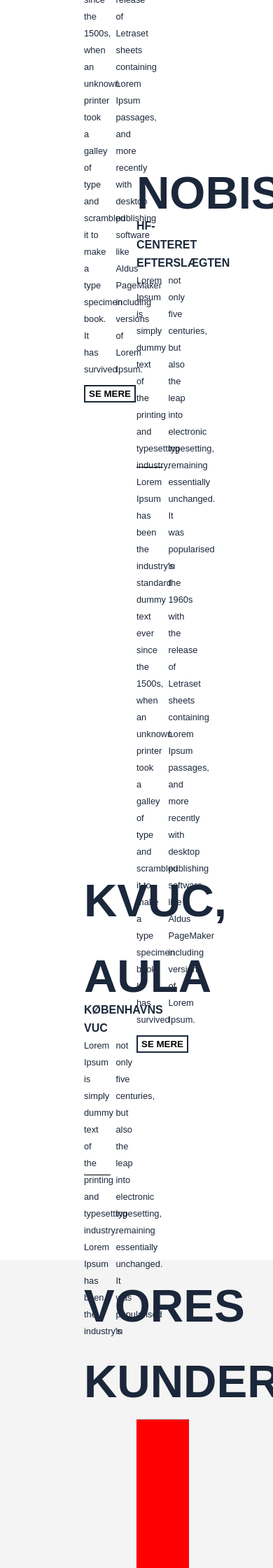
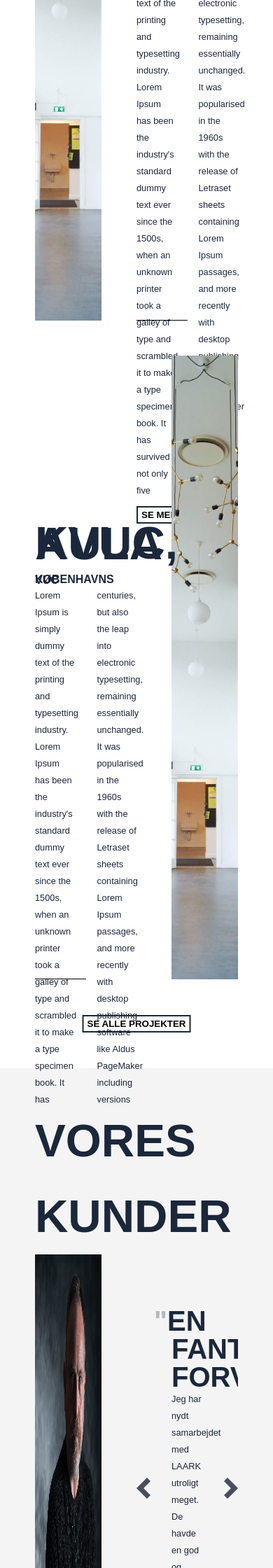
Before and after one commit to theaanderschou/LAARK, a PHP site: page / in a window 390 px wide. Shown: the part 3480-5720 px from the top of the page at 70% size. Run offline with PHP 8.4, Linux system fonts and the light colour scheme; some web fonts are replaced.

Commit message:
fix af forside

```diff
--- a/css/main.css
+++ b/css/main.css
@@ -594,7 +598,7 @@
 
 #projects {
     background: #FFF;
-    padding: 120px 120px 1px;
+    padding: var(--margin) var(--margin) 1px;
 }
 
 #projects button {
@@ -602,7 +606,7 @@
 }
 
 #projects section {
-    margin-bottom: 120px;
+    margin-bottom: var(--margin);
     position: relative;
     height: 80vh;
 }
@@ -616,7 +620,7 @@
 }
 
 .project-left .project-image {
-    width: calc(50% - 120px);
+    width: calc(50% - var(--margin));
     overflow: hidden;
     height: 80vh;
     position: relative;
@@ -649,7 +653,7 @@
 }
 
 .project-right .project-image {
-    width: calc(50% - 120px);
+    width: calc(50% - var(--margin));
     overflow: hidden;
     height: 80vh;
     position: absolute;
@@ -681,38 +685,60 @@
     bottom: 0;
 }
 
+#projects .center-button {
+    margin-top: 0;
+    margin-bottom: var(--margin);
+    position: relative;
+    left: 50%;
+    transform: translateX(-50%);
+}
+
 /* END OF PROJECTS */
 
 /* START OF TESTIMONIALS */
 #testimonials {
-    min-height: 100vh;
     background: var(--marble);
     position: relative;
-    margin: 120px;
+    margin: var(--margin);
+}
+
+.testimonial-content {
+    position: relative;
 }
 
 .testimonial-image {
-    width: calc(50% - 120px);
+    width: calc(50% - var(--margin));
     height: 60vh;
-    background: red;
     position: absolute;
+    overflow: hidden;
+}
+
+/* The image itself */
+#testimonial-image {
+    min-height: 100%;
+    min-width: 100%;
+    max-height: 110%;
+    max-width: 110%;
+    position: absolute;
+    top: 50%;
+    left: 50%;
+    transform: translate(-50%, -50%);
+    transition: .2s;
 }
 
 .testimonial-quote {
     width: 50%;
     height: 60vh;
-    background: darkblue;
     overflow: hidden;
-    position: absolute;
+    position: relative;
     left: 50%;
 }
 
 #testimonial-belt {
     width: 300%;
     height: 100%;
-    background: green;
     transform: translateX(0%);
-    transition: .5s ease-in-out;
+    transition: 0.6s cubic-bezier(0.83, 0, 0.17, 1);
 }
 
 .testimonial-arrow {
@@ -721,6 +747,13 @@
     transform: translateY(-50%);
     position: absolute;
     z-index: 10;
+    cursor: pointer;
+    transition: .2s;
+    opacity: .8;
+}
+
+.testimonial-arrow:hover {
+    opacity: 1;
 }
 
 #testimonial-arrow-right {
@@ -732,23 +765,34 @@
     position: relative;
     height: 100%;
     float: left;
+    padding: calc(var(--margin) * 1.5) var(--margin) 0;
 }
 
-.testimonial-1 {
-    background: red;
+.testimonial-part h3 span {
+    color: #B4B8BE;
 }
 
-.testimonial-2 {
-    background: yellow;
+.testimonial-part h3 span:nth-child(odd) {
+    margin-left: -25px;
 }
 
-.testimonial-3 {
-    background: green;
+.testimonial-part h3 {
+    font-size: 3.125em;
+    line-height: 1;
+}
+
+.testimonial-part h4 {
+    font-size: 15px;
+    line-height: 1.25;
+    text-transform: none;
+    letter-spacing: 0px;
+    font-weight: 900;
 }
 
 .carousel-dots {
     position: absolute;
     bottom: 0;
+    left: var(--margin);
 }
 
 .carousel-dot {
@@ -763,13 +807,6 @@
 
 .carousel-dot.active {
     background: var(--midnight);
-}
-
-.testimonial-content {
-    position: relative;
-    top: 50%;
-    left: 50%;
-    transform: translate(-50%, -50%);
 }
 
 /* END OF TESTIMONIALS */
@@ -900,3 +940,41 @@
 }
 
 /* END OF FOOTER */
+
+
+
+
+
+/* RESPONSIVE TABLET 1200x800px */
+
+@media only screen and (max-width: 1200px) {
+    :root {
+        --margin: 50px;
+    }
+
+    .project-text {
+        font-size: 2em;
+        line-height: 1px;
+    }
+
+    #projects section h2 {
+        margin-bottom: var(--margin);
+    }
+
+    #projects section h3 {
+        margin-bottom: 10px;
+    }
+
+    .project-left .project-text {
+        height: 70%;
+    }
+
+    .project-right .project-text {
+        height: 70%;
+    }
+
+    .testimonial-part h3 {
+        font-size: 2.5em;
+        line-height: 1;
+    }
+}
--- a/index.html
+++ b/index.html
@@ -252,6 +252,8 @@
 
         </section>
 
+        <button class="center-button">Se alle projekter</button>
+
     </section>
 
 
@@ -264,18 +266,32 @@
 
             <h2>Vores Kunder</h2>
 
-            <div class="testimonial-image"></div>
+            <div class="testimonial-image">
+                <img id="testimonial-image" src="img/persona/kurt.png">
+            </div>
 
             <div class="testimonial-quote">
-                <img id="testimonial-arrow-left" class="testimonial-arrow" src="img/icons/arrow-left.svg">
+                <img id="testimonial-arrow-left" class="testimonial-arrow" src="img/icons/arrow-left-blue.svg">
                 <div id="testimonial-belt" style="transform: translate(0%)">
-                    <div class="testimonial-part testimonial-1"></div>
-                    <div class="testimonial-part testimonial-2"></div>
-                    <div class="testimonial-part testimonial-3"></div>
+                    <div class="testimonial-part testimonial-1">
+                        <h3><span>"</span>En fantastisk forvanlding<span>"</span></h3>
+                        <p>Jeg har nydt samarbejdet med LAARK utroligt meget. De havde en god og professionel tilgang til projektet, og gav masser af god. vejledning og rådgivning. Gladsaxe Gymnasium har fået transformeret og renoveret opholdslokaler og studieområder, som i dag er moderne og har et godt arbejdsmiljø. Vores elever er også utroligt glade for forvandlingen, og benytter områderne væsentligt mere end før. Alt i alt, en fantastisk forvandling.</p><br>
+                        <h4>Kurt Højstrup Clausen<br>Rektor på Gladsaxe Gymnasium</h4>
+                    </div>
+                    <div class="testimonial-part testimonial-2">
+                        <h3><span>"</span>de skaber gode arbejdsmiljø<span>"</span></h3>
+                        <p>Vi har her på KVUC været rigtig tilfredse med det arbejde Laungaard Arkitekter har lavet for os. Vi har valgt dem til samtlige af vores ombygninger og transformationer, og vil også være glade for at bruge dem i fremtiden. De bruger nogle smukke materialer og de skaber gode arbejdsmiljøer.</p><br>
+                        <h4>Helena Schmidt Meyer<br>Rektor på KVUC</h4>
+                    </div>
+                    <div class="testimonial-part testimonial-3">
+                        <h3><span>"</span>en sand fornøjelse<span>"</span></h3>
+                        <p>På Byens Steinerskole har vi meget fokus på sanser, natur og læringsmiljø. Vi valgte Laungaard Arkitekter til at skabe et fællesrum og lokaler, som alle lever op til de værdier og læringsmetoder vi benytter. De bruger gode materialer, fokusere på læringsmiljø, og sætter utroligt godt ind i hvordan vi som skole ønsker at undervise. Det har været en sand fornøjelse fra vores side af.</p><br>
+                        <h4>Henning Friis Karlson<br>Bestyrelsesformand for Byens Steinerskole</h4>
+                    </div>
                 </div>
-                <img id="testimonial-arrow-right" class="testimonial-arrow" src="img/icons/arrow-right.svg">
+                <img id="testimonial-arrow-right" class="testimonial-arrow" src="img/icons/arrow-right-blue.svg">
                 <div class="carousel-dots">
-                    <div class="carousel-dot"></div>
+                    <div class="carousel-dot active"></div>
                     <div class="carousel-dot"></div>
                     <div class="carousel-dot"></div>
                 </div>
@@ -333,7 +349,7 @@
                 <h4>Nyhedsbrev</h4>
                 <p>Har du lyst til at få de nyeste nyheder om vores igangværende projekter og vores team, så tilmeld dig vores nyhedsbrev:</p>
                 <input>
-                <button>Tilmeld</button>
+                <button class="oak-button">Tilmeld</button>
             </div>
         </footer>
 
--- a/js/main.js
+++ b/js/main.js
@@ -82,6 +82,7 @@
 var testimonialBelt = document.getElementById("testimonial-belt");
 var rightTestimonialArrow = document.getElementById("testimonial-arrow-right");
 var leftTestimonialArrow = document.getElementById("testimonial-arrow-left");
+var testimonialImage = document.getElementById("testimonial-image");
 
 slidePos = 0;
 
@@ -91,6 +92,7 @@
     // Set belt transformX to slidePos value + %
     testimonialBelt.style.transform = "translateX(" + slidePos + "%)";
 
+    highlightCarouselDots()
     stopSlider()
 });
 
@@ -100,9 +102,11 @@
     // Set belt transformX to slidePos value + %
     testimonialBelt.style.transform = "translateX(" + slidePos + "%)";
 
+    highlightCarouselDots()
     stopSlider()
 });
 
+// Stop slider from going into space
 function stopSlider() {
     if (testimonialBelt.style.transform == "translateX(33.33%)") {
         console.log("Du kan ikke komme længere tilbage");
@@ -127,11 +131,18 @@
 }
 
 function highlightCarouselDots() {
+    for (let i = 0; i < carouselDot.length; i++) {
+        carouselDot[i].classList.remove("active");
+    }
+
     if (testimonialBelt.style.transform == "translateX(0%)") {
         carouselDot[0].classList.add("active");
+        testimonialImage.src = "img/persona/kurt.png";
     } else if (testimonialBelt.style.transform == "translateX(-33.33%)") {
         carouselDot[1].classList.add("active");
+        testimonialImage.src = "img/persona/helena.png";
     } else if (testimonialBelt.style.transform == "translateX(-66.66%)") {
         carouselDot[2].classList.add("active");
+        testimonialImage.src = "img/persona/henning.png";
     }
 }
```
Also changed, not shown: other parts of css/main.css (+27 -20 lines), img/icons/arrow-down-blue.svg (added), img/icons/arrow-left-blue.svg (added), img/icons/arrow-right-blue.svg (added), img/icons/arrow-up-blue.svg (added), img/persona/helena.png (added), img/persona/henning.png (added), img/persona/kurt.png (added).
